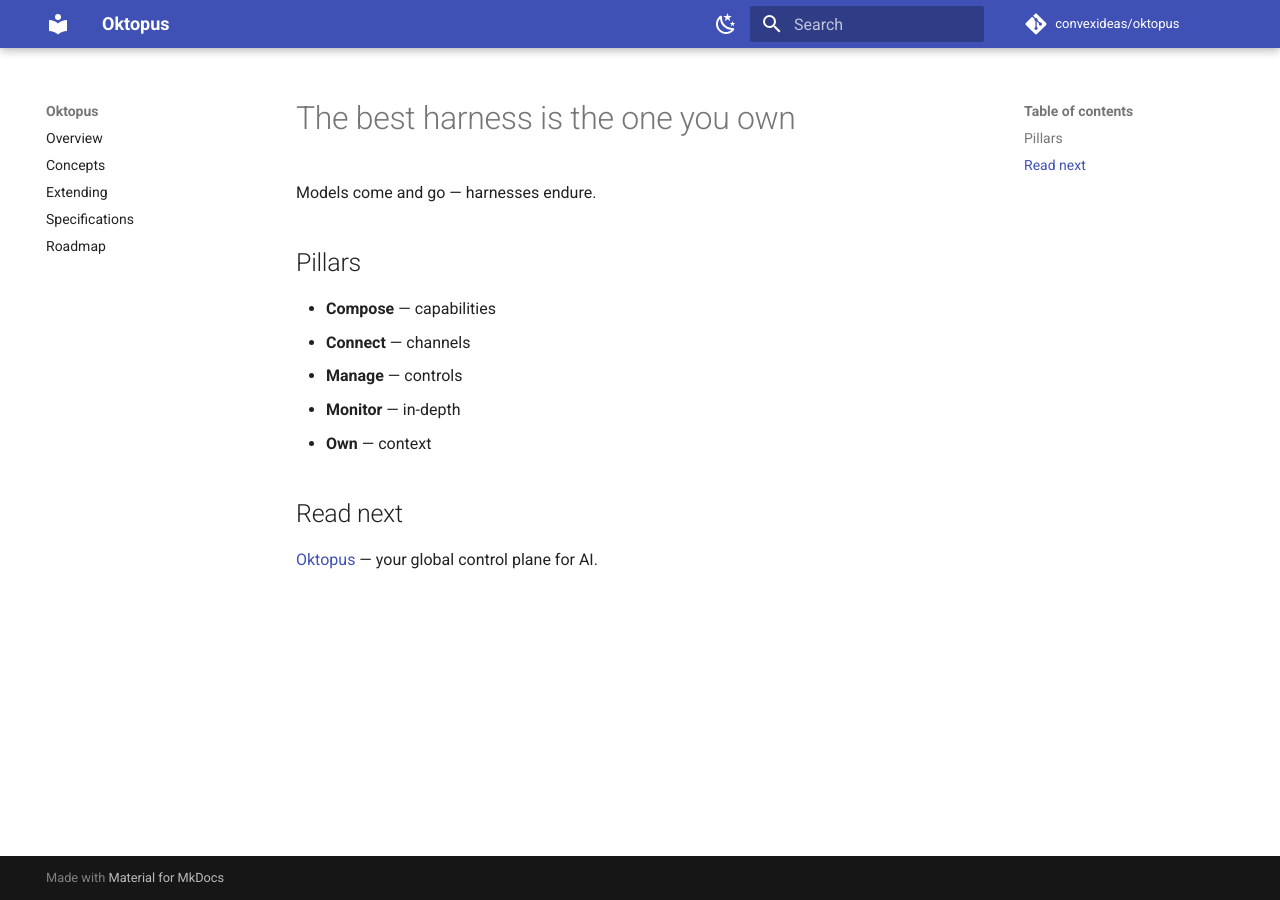
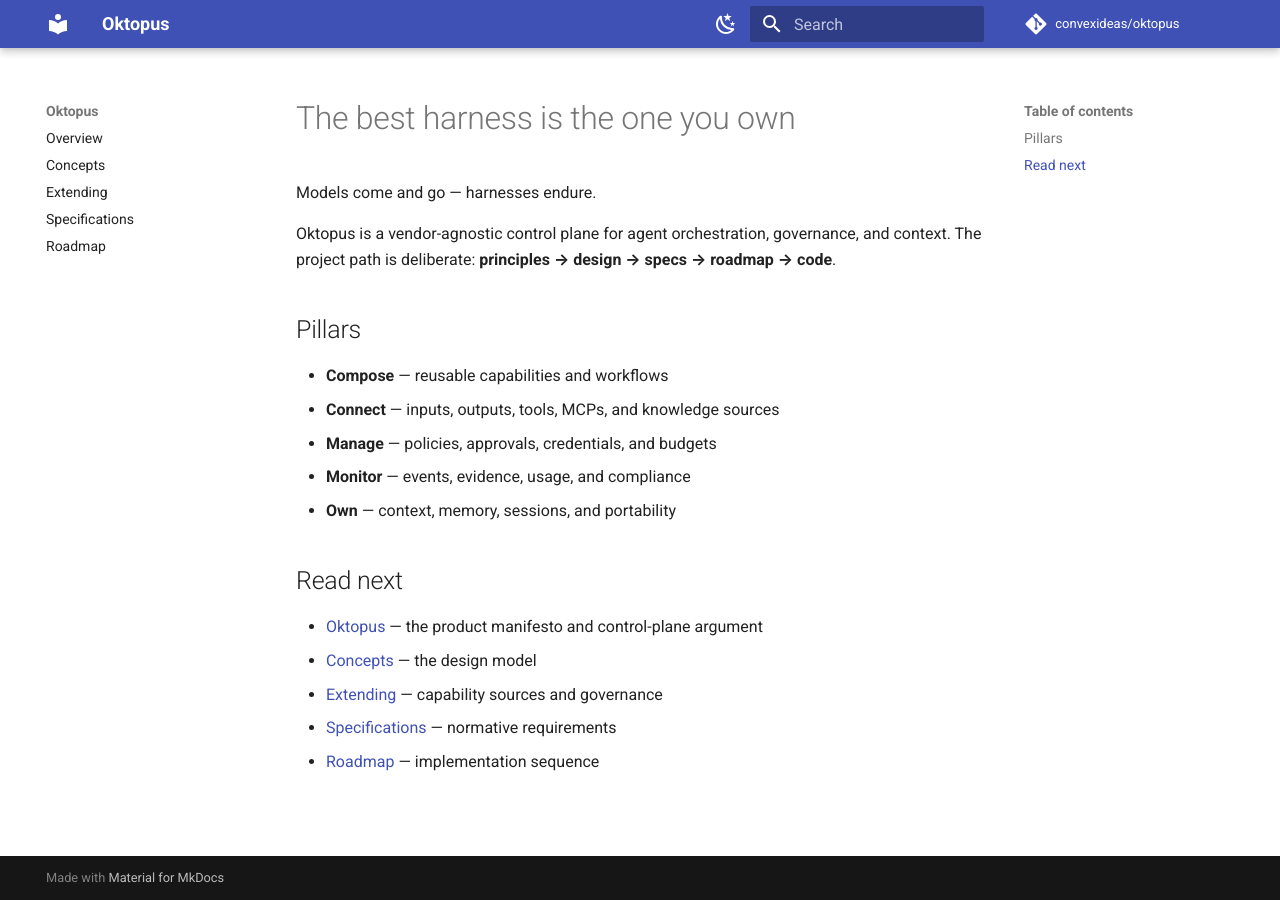
Before and after one commit to convexideas/oktopus, an MkDocs documentation site: the page built from docs/index.md, in a window 1280 px wide. Built offline with MkDocs 1.6.1 and Material for MkDocs 9.7.7, drawn with Linux system fonts in a browser that asks for light colours; comment, search, counter and statistics services are not loaded.

Commit message:
docs: clarify principles to specs path

```diff
--- a/docs/index.md
+++ b/docs/index.md
@@ -2,14 +2,20 @@
 
 Models come and go — harnesses endure.
 
+Oktopus is a vendor-agnostic control plane for agent orchestration, governance, and context. The project path is deliberate: **principles → design → specs → roadmap → code**.
+
 ## Pillars
 
-- **Compose** — capabilities
-- **Connect** — channels
-- **Manage** — controls
-- **Monitor** — in-depth
-- **Own** — context
+- **Compose** — reusable capabilities and workflows
+- **Connect** — inputs, outputs, tools, MCPs, and knowledge sources
+- **Manage** — policies, approvals, credentials, and budgets
+- **Monitor** — events, evidence, usage, and compliance
+- **Own** — context, memory, sessions, and portability
 
 ## Read next
 
-[Oktopus](oktopus.md) — your global control plane for AI.
+- [Oktopus](oktopus.md) — the product manifesto and control-plane argument
+- [Concepts](concepts.md) — the design model
+- [Extending](extending.md) — capability sources and governance
+- [Specifications](specs.md) — normative requirements
+- [Roadmap](roadmap.md) — implementation sequence
```
Also changed, not shown: README.md (+3 -1 lines), docs/concepts.md (+3 -3 lines), docs/extending.md (+2 -2 lines), docs/specs.md (+1 -1 lines).
